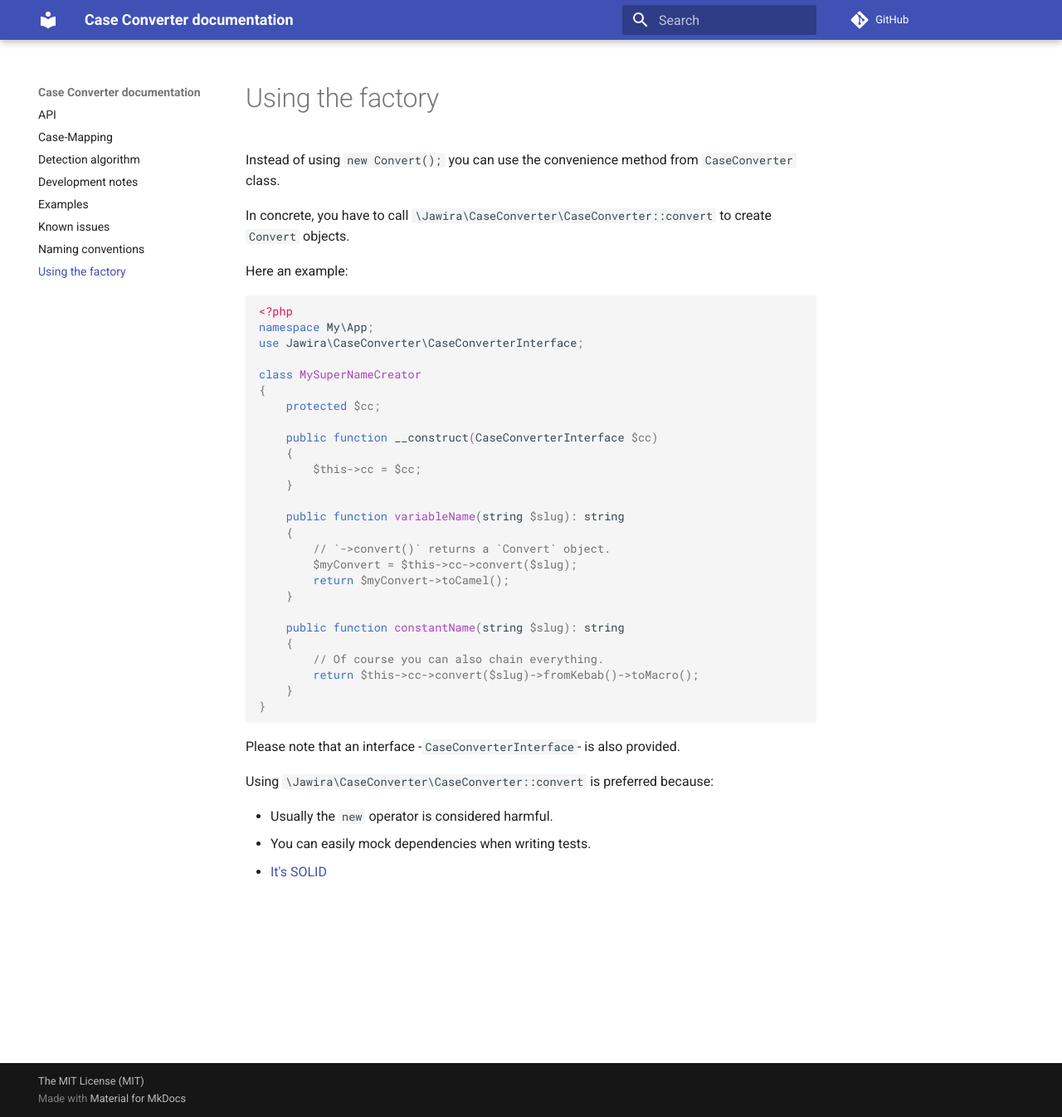
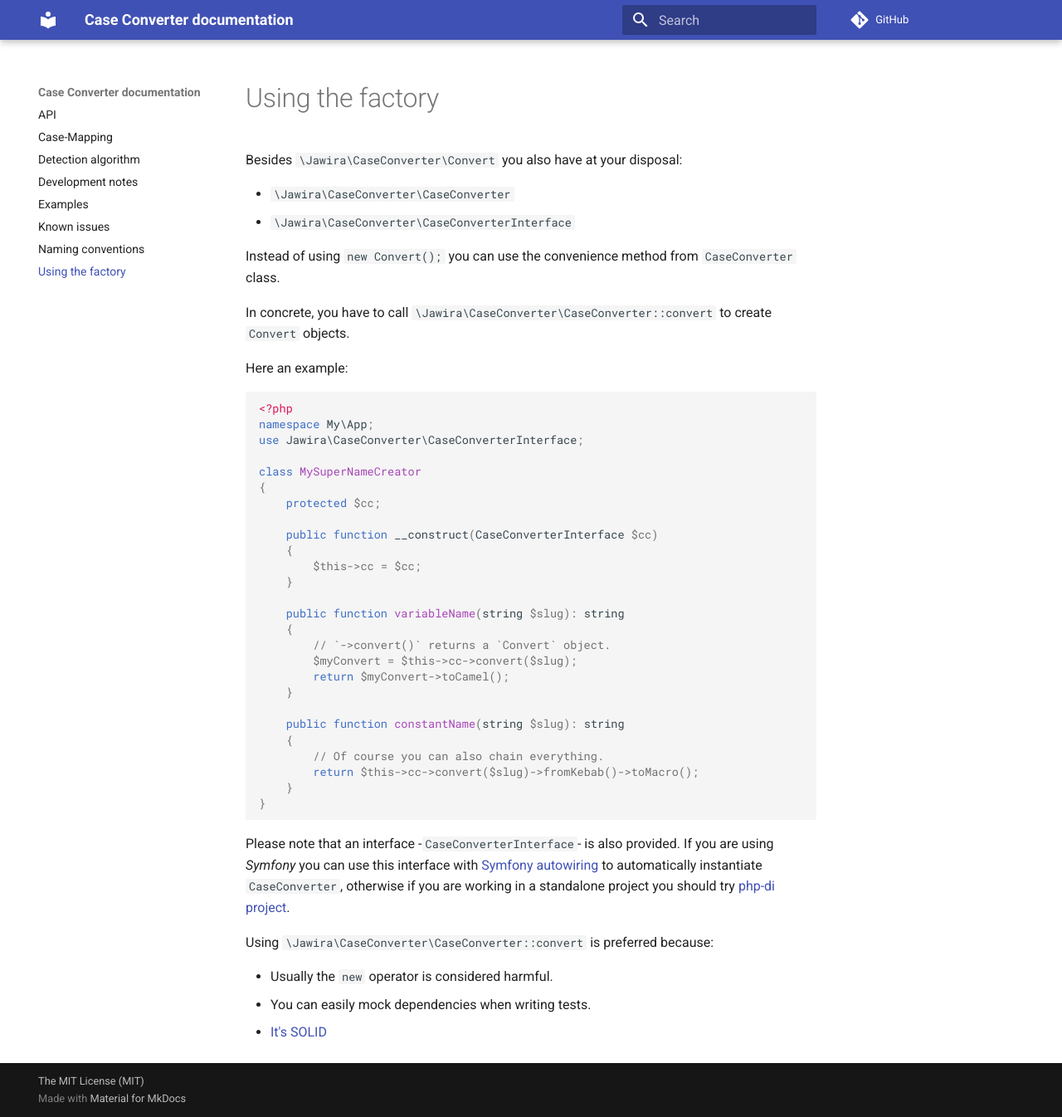
Before and after one commit to jawira/case-converter, an MkDocs documentation site: the page built from docs/using-the-factory.md, in a window 1280 px wide and 1346 px high. Shown: the whole window at 83% size. Built offline with MkDocs 1.6.1 and Material for MkDocs 9.7.7, drawn with Linux system fonts in a browser that asks for light colours; comment, search, counter and statistics services are not loaded.

Commit message:
Improving documentation

````diff
--- a/docs/using-the-factory.md
+++ b/docs/using-the-factory.md
@@ -1,5 +1,10 @@
 Using the factory
 =================
+
+Besides `\Jawira\CaseConverter\Convert` you also have at your disposal:
+
+- `\Jawira\CaseConverter\CaseConverter`
+- `\Jawira\CaseConverter\CaseConverterInterface`
 
 Instead of using `new Convert();` you can use the convenience method from
 `CaseConverter` class.
@@ -38,7 +43,10 @@ class MySuperNameCreator
 }
 ```
 
-Please note that an interface -`CaseConverterInterface`- is also provided.
+Please note that an interface -`CaseConverterInterface`- is also provided. If
+you are using _Symfony_ you can use this interface with [Symfony autowiring][]
+to automatically instantiate `CaseConverter`, otherwise if you are working in
+a standalone project you should try [php-di project][].
 
 Using `\Jawira\CaseConverter\CaseConverter::convert` is preferred because:
 
@@ -47,3 +55,5 @@ Using `\Jawira\CaseConverter\CaseConverter::convert` is preferred because:
 - [It's SOLID]
 
 [It's SOLID]: https://github.com/jawira/case-converter/issues/40
+[php-di project]: http://php-di.org/#autowiring
+[Symfony autowiring]: https://symfony.com/doc/current/service_container/autowiring.html
````
Also changed, not shown: README.md (+6 -11 lines).
